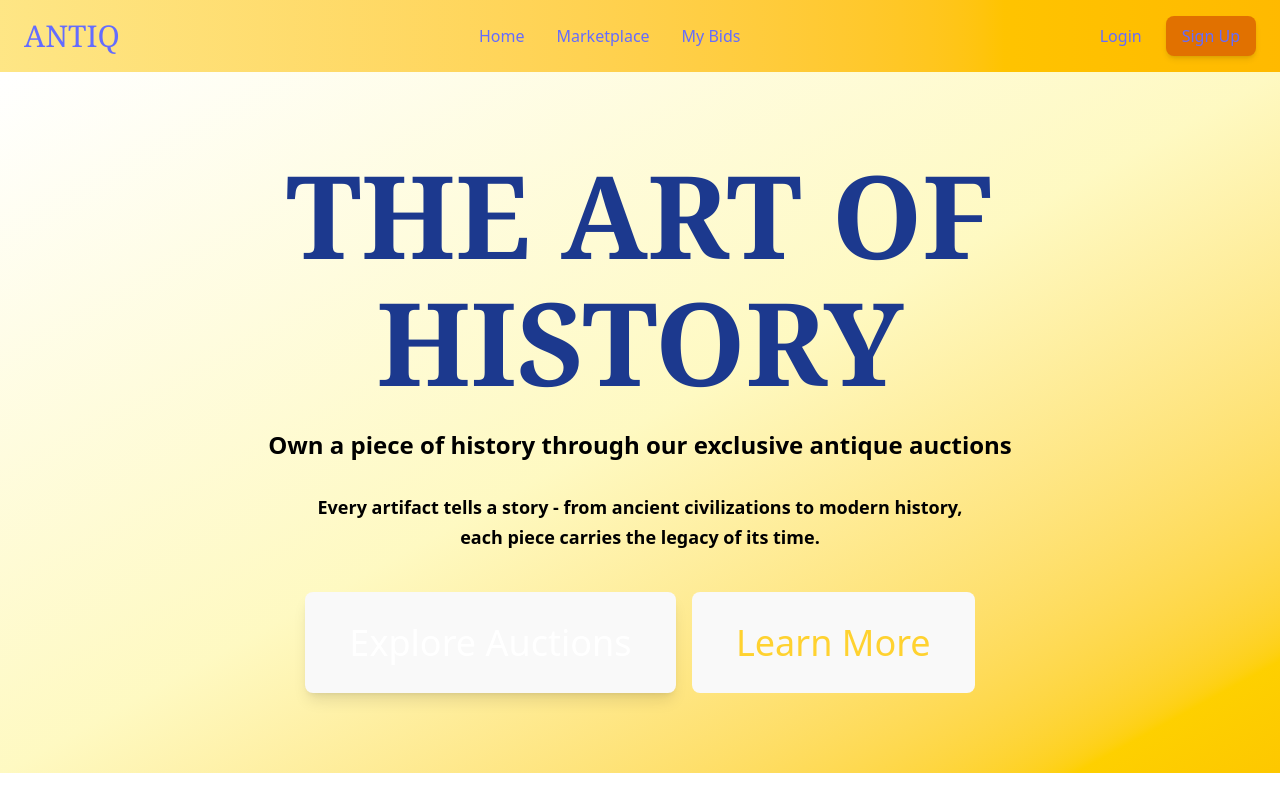
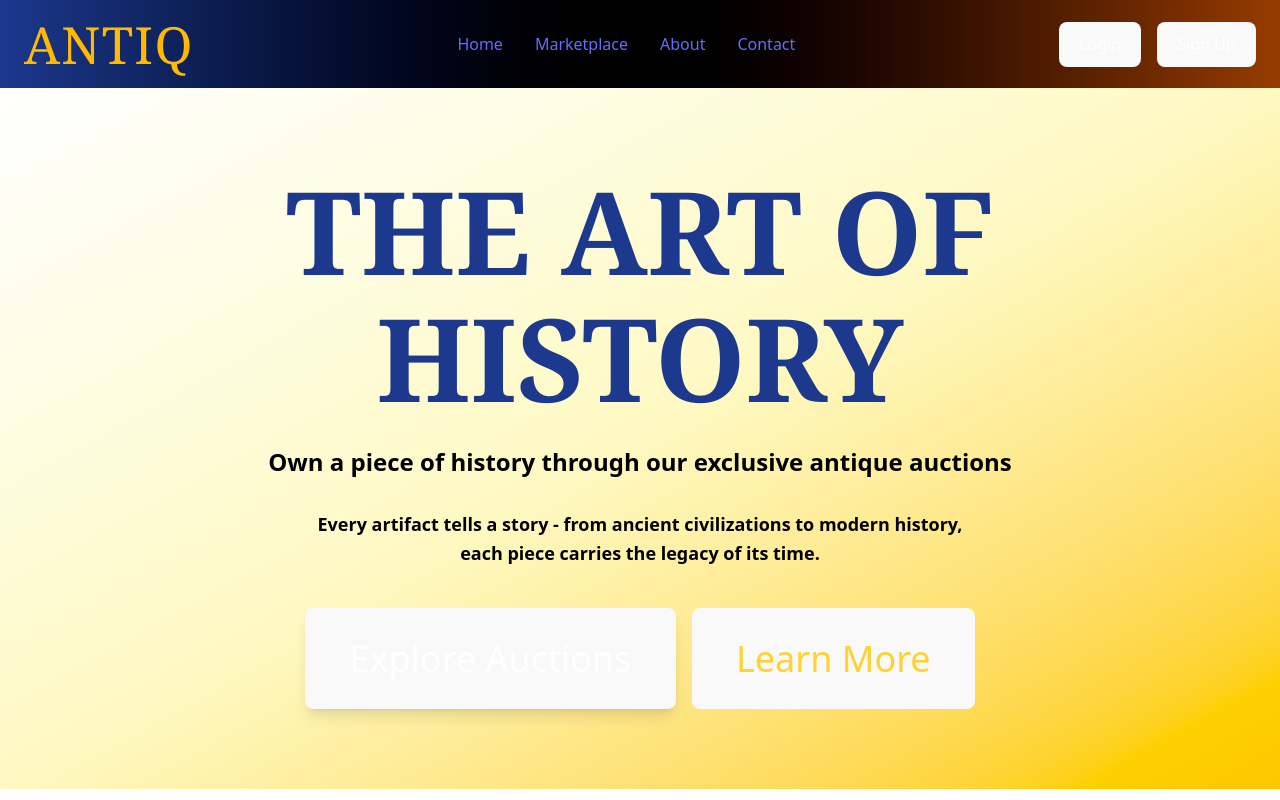
Before and after one commit to AnirbansarkarS/ANTIq, a React (Vite) app: page / in a window 1280 px wide. Shown: the top 800 px of the page. Built offline with nearby package versions, Linux system fonts and the light colour scheme.

Commit message:
royal blue and gold web start

```diff
--- a/src/components/common/navbar.jsx
+++ b/src/components/common/navbar.jsx
@@ -1,110 +1,21 @@
-import { Link } from "react-router-dom";
-import { useState } from "react";
-
 const Navbar = () => {
-  const [isMenuOpen, setIsMenuOpen] = useState(false);
-
   return (
-    <nav className="bg-gradient-to-r from-amber-200 to-amber-400 text-white px-6 py-4 shadow-lg">
-      <div className="max-w-7xl mx-auto flex justify-between items-center">
-        {/* Logo */}
-        <Link to="/" className="text-3xl font-bold text-amber-300 font-serif">
-          ANTIQ
-        </Link>
-
-        {/* Desktop Navigation */}
-        <div className="hidden md:flex space-x-8 items-center">
-          <Link
-            to="/"
-            className="hover:text-amber-300 transition-colors duration-300 font-medium"
-          >
-            Home
-          </Link>
-          <Link
-            to="/marketplace"
-            className="hover:text-amber-300 transition-colors duration-300 font-medium"
-          >
-            Marketplace
-          </Link>
-          <Link
-            to="/dashboard"
-            className="hover:text-amber-300 transition-colors duration-300 font-medium"
-          >
-            My Bids
-          </Link>
-        </div>
-
-        {/* Auth Links */}
-        <div className="hidden md:flex space-x-6 items-center">
-          <Link
-            to="/login"
-            className="hover:text-amber-300 transition-colors duration-300"
-          >
-            Login
-          </Link>
-          <Link
-            to="/signup"
-            className="bg-amber-600 hover:bg-amber-700 px-4 py-2 rounded-lg transition-colors duration-300 shadow-md"
-          >
-            Sign Up
-          </Link>
-        </div>
-
-        {/* Mobile Menu Button */}
-        <button
-          className="md:hidden text-amber-300"
-          onClick={() => setIsMenuOpen(!isMenuOpen)}
-        >
-          <svg className="w-6 h-6" fill="none" stroke="currentColor" viewBox="0 0 24 24">
-            <path strokeLinecap="round" strokeLinejoin="round" strokeWidth={2} d="M4 6h16M4 12h16M4 18h16" />
-          </svg>
+    <nav className="bg-gradient-to-r from-blue-900 via-black to-amber-800 text-white shadow-lg px-6 py-4 flex justify-between items-center">
+      <h1 className="text-3xl font-serif tracking-wide text-amber-400">ANTIQ</h1>
+      <ul className="flex gap-8 font-medium">
+        <li className="hover:text-amber-300 transition"><a href="/">Home</a></li>
+        <li className="hover:text-amber-300 transition"><a href="/marketplace">Marketplace</a></li>
+        <li className="hover:text-amber-300 transition"><a href="/about">About</a></li>
+        <li className="hover:text-amber-300 transition"><a href="/contact">Contact</a></li>
+      </ul>
+      <div className="space-x-4">
+        <button className="px-4 py-2 border border-amber-400 hover:bg-amber-500 transition rounded">
+          Login
+        </button>
+        <button className="px-4 py-2 bg-amber-600 hover:bg-amber-700 transition rounded">
+          Sign Up
         </button>
       </div>
-
-      {/* Mobile Menu */}
-      {isMenuOpen && (
-        <div className="md:hidden bg-amber-800 mt-4 py-4 px-6 rounded-lg shadow-lg">
-          <div className="flex flex-col space-y-4">
-            <Link
-              to="/"
-              className="hover:text-amber-300 transition-colors duration-300"
-              onClick={() => setIsMenuOpen(false)}
-            >
-              Home
-            </Link>
-            <Link
-              to="/marketplace"
-              className="hover:text-amber-300 transition-colors duration-300"
-              onClick={() => setIsMenuOpen(false)}
-            >
-              Marketplace
-            </Link>
-            <Link
-              to="/dashboard"
-              className="hover:text-amber-300 transition-colors duration-300"
-              onClick={() => setIsMenuOpen(false)}
-            >
-              My Bids
-            </Link>
-            <div className="border-t border-amber-600 pt-4 flex flex-col space-y-3">
-              <Link
-                to="/login"
-                className="hover:text-amber-300 transition-colors duration-300"
-                onClick={() => setIsMenuOpen(false)}
-              >
-                Login
-              </Link>
-              <Link
-                to="/signup"
-                className="bg-amber-600 hover:bg-amber-700 px-4 py-2 rounded-lg text-center transition-colors duration-300"
-                onClick={() => setIsMenuOpen(false)}
-              >
-                Sign Up
-              </Link>
-            </div>
-          </div>
-        </div>
-      )}
     </nav>
   );
 };
```
